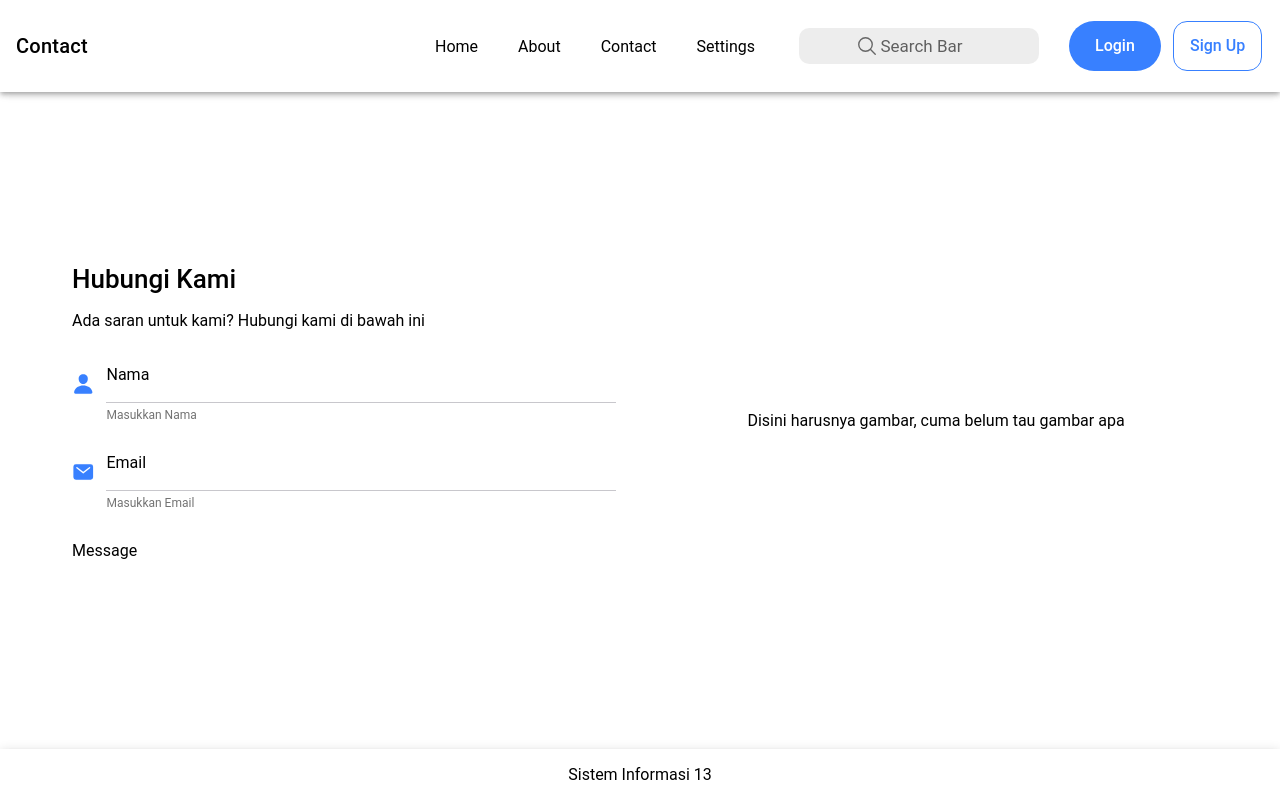
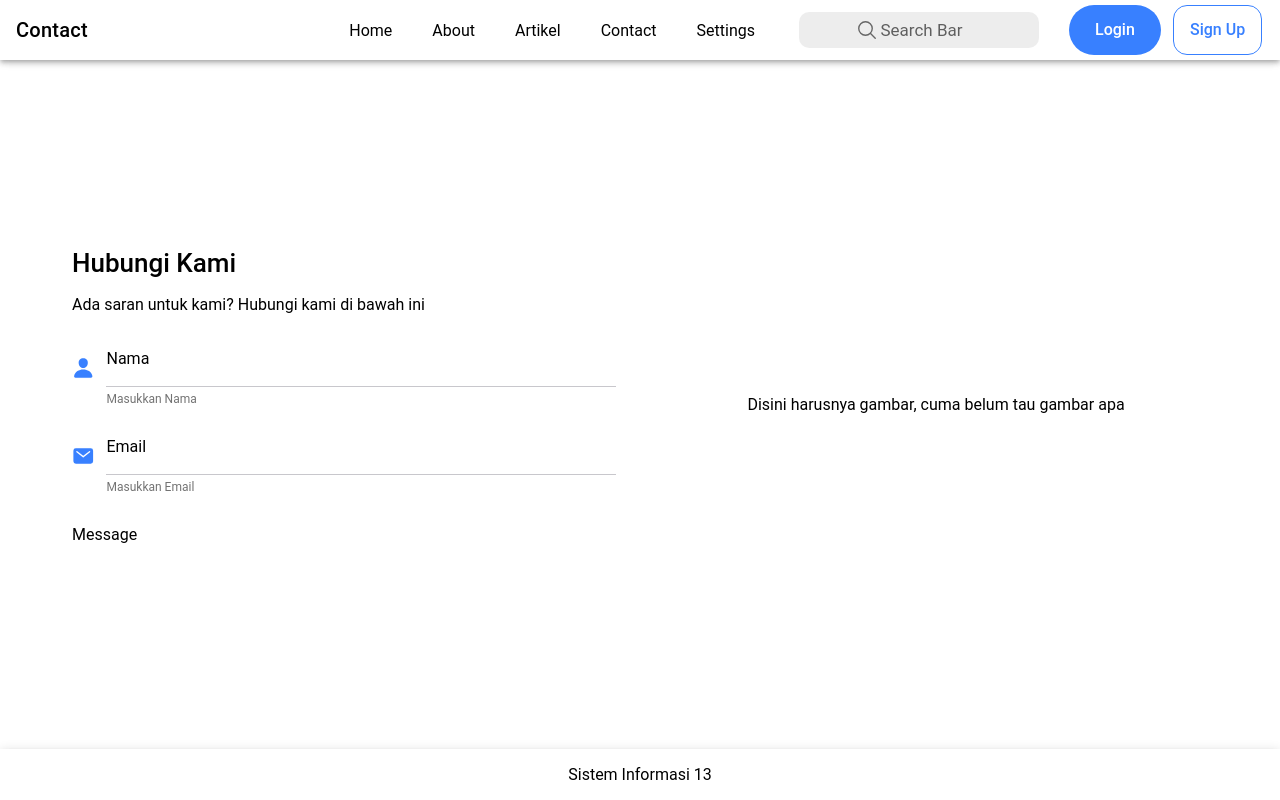
Before and after one commit to FrhnSpwli/Website-Desa, a React (Vite) app: page /contact in a window 1280 px wide. Built offline with nearby package versions, Linux system fonts and the light colour scheme.

Commit message:
update navbar padding

```diff
--- a/src/components/organisms/Navbar/Navbar.module.css
+++ b/src/components/organisms/Navbar/Navbar.module.css
@@ -1,15 +1,3 @@
-.menu {
-    display: flex;
-}
-
-.ios-searchbar {
-    --border-radius: 20px; /* Adjust border-radius */
-    --border-color: blue; /* Adjust border color */
-    --placeholder-color: gray; /* Adjust placeholder color */
-    padding-right: 1000px;
-  }
-
-
 .container {
     height: 100%;
     display: flex;
--- a/src/components/organisms/Navbar/index.tsx
+++ b/src/components/organisms/Navbar/index.tsx
@@ -1,6 +1,6 @@
 import { ReactNode, useState, useEffect } from 'react';
 import { IonButtons, IonContent, IonHeader, IonMenu, IonMenuButton, IonTitle, IonToolbar, IonSearchbar, IonItem, IonLabel, IonIcon } from '@ionic/react';
-import { call, document, home, settings } from 'ionicons/icons';
+import { call, open , document, home, settings,  } from 'ionicons/icons';
 import Styles from './Navbar.module.css'
 import Button from '../../atoms/button';
 import SearchBar from '../../molecules/searchBar';
@@ -41,8 +41,12 @@ const Navbar = ({ children }: NavbarProps) => {
                 <IonLabel>Home</IonLabel>
               </IonItem>
               <IonItem href='/about'>
+                <IonIcon icon={open} slot="start" />
+                <IonLabel>About</IonLabel>
+              </IonItem>
+              <IonItem href='/artikel'>
                 <IonIcon icon={document} slot="start" />
-                <IonLabel>About</IonLabel>
+                <IonLabel>Artikel</IonLabel>
               </IonItem>
               <IonItem href='/contact'>
                 <IonIcon icon={call} slot="start" />
@@ -60,7 +64,7 @@ const Navbar = ({ children }: NavbarProps) => {
           </div>
         </IonContent>
       </IonMenu >
-      <IonHeader id="main-content" class='ion-padding'>
+      <IonHeader id="main-content" class='ion-padding-horizontal'>
         <div className={Styles.menu}>
           <IonTitle class='ion-no-padding'>{children}</IonTitle>
           <div className={Styles.content}>
@@ -70,6 +74,9 @@ const Navbar = ({ children }: NavbarProps) => {
               </div>
               <div className={Styles.item}>
                 <a href='/about'>About</a>
+              </div>
+              <div className={Styles.item}>
+                <a href='/artikel'>Artikel</a>
               </div>
               <div className={Styles.item}>
                 <a href='/contact'>Contact</a>
@@ -89,7 +96,7 @@ const Navbar = ({ children }: NavbarProps) => {
               <IonMenuButton></IonMenuButton>
             </IonButtons>
           )}
-        </div >
+        </div>
       </IonHeader >
     </>
   );
```
